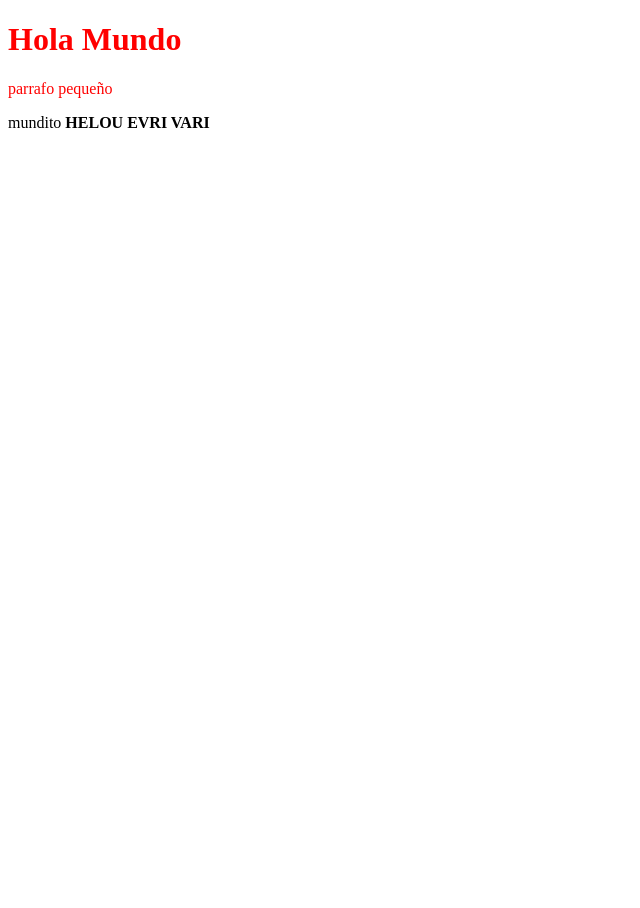
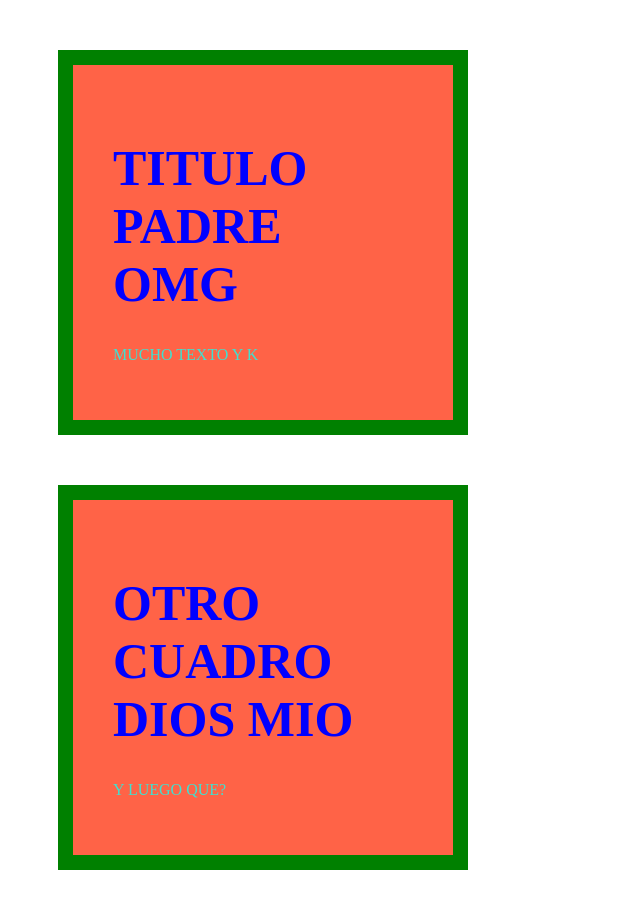
Before and after one commit to AngelC84/PracticaWeb, a plain HTML site: page index.html in a window 1280 px wide. Shown: the whole page, without its empty margins (0-640 px from the left). Before the commit the page ends 800 px from the top, so only its background shows below. Drawn offline with Linux system fonts and the light colour scheme.

Commit message:
clase 11-feb

```diff
--- a/index.html
+++ b/index.html
@@ -6,22 +6,157 @@
     <title>Document</title>
 <style>
 
-h1{ /*Atributo */
+h1,h2,h3{ /*Atributo */
     color :blue;
+    font-size: 50px;
 }
 .colorRojo{ /*Clase*/
     color:red;
 }
-#Hola2{
+#Hola2{ /*ID*/
     color:seagreen;
 }
 
+p.Estilo{
+    color:crimson;
+    font-size: 40px;
+    font-weight: 200;
+}
+
+.CLASESUCA{
+    background-color: tomato;
+    width: 300px;
+    color: turquoise;
+    border: 15px solid green;
+    padding:40px;
+    margin: 50px;
+
+    /*
+    visibility : hidden; - para que el cudrado o lo que queramos no este visible
+    block- estaran asi para que se puedan visualziar en lugar de hidden
+    display: inline; -- tener cuidado ya que te puede desordenar
+    */
+}
+/*
+p::before{
+    content: "ANTES <<";
+    color:cyan;
+}
+
+p::after {
+    content: "DESPUES >>";
+    color :darkkhaki;
+}
+
+li::before{
+    content:".";
+    color:greenyellow;
+}
+*/
+
+/*
+p::first-letter{
+color:hotpink;
+font-size: 80px;
+
+}
+
+div:hover{
+background-color: indigo;
+
+}
+
+a:link{
+    color:blueviolet;
+}
+a:visited{
+    color:chartreuse;
+
+}
+a:hover{
+background-color: indigo;
+
+}
+a:active{
+    color: chocolate;
+}
+p::after{
+    color: yellow;
+    content : "hola";
+}
+p{
+    color:violet !important;
+}
+p{
+    color:cornflowerblue;
+}
+
+*/
+/*
+ p * a{
+font-size: 30px;
+}
+*/
 </style>
 
 </head>
 <body>
-   <h1 class = "colorRojo"> Hola Mundo</h1>
+   <!--h1> Hola Mundo</h1>
+   <h2> CRACKISIMOOO</h2>
+   <h3> PROBANDO AnDo</h3>
    <p class = "colorRojo">parrafo pequeño </p>
-   <p id = "#Hola2">mundito <b>HELOU EVRI VARI</b></p>
+   <p id = "Hola2">mundito <b>HELOU EVRI VARI</b></p-->
+
+    <!--
+Un span puede estar dentro de un div
+Un div no puede estr dentro de un p
+
+Si ponemos p * a el hijo a y todos lo que lo tengan seran afectados
+
+
+    -->
+    <!--p>mai linc : <span><a href= '#'> www.google.com </a></span></p>
+    <p>mai linc :<a href= '#'> www.google.com </a></p-->
+
+   <!--h1 class = "Estilo"> PARRAFO 1</h1>
+   <p class = "Estilo"> PARRAFO 1</p>
+   <p class = "Estilo"> PARRAFO 2</p>
+   <p class = "Estilo"> PARRAFO 3</p>
+
+   <ul>
+       <li>Coffe</li>
+       <li>Tea</li>
+       <li>COCA-COLA</li>
+   </ul>
+<div>
+   <p>Welcome to the Testo North America website, home of the world leader in the design, development, and manufacture of portable test and measurement instrumentation and solutions.</p>
+   <br>
+   <p>Welcome to the Testo North America website, home of the world leader in the design, development, and manufacture of portable test and measurement instrumentation and solutions.</p>
+   <br>
+   <p>Welcome to the Testo North America website, home of the world leader in the design, development, and manufacture of portable test and measurement instrumentation and solutions.</p>
+</div-->
+
+<!--a href="#"> Este enlace cambiara por arte de magiaaa omaigooo</a>
+<br>
+<a href="#"> Este enlace cambiara por arte de magiaaa omaigooo</a>
+<br>
+<a href="#"> Este enlace cambiara por arte de magiaaa omaigooo</a>
+
+
+
+<p> Este enlace cambiara por arte de magiaaa omaigooo</p-->
+
+<div class="CLASESUCA">
+<h1> TITULO PADRE OMG </h1>
+<p> MUCHO TEXTO Y K  </p>
+
+</div>
+
+<div class="CLASESUCA">
+<h1> OTRO CUADRO DIOS MIO </h1>
+<p> Y LUEGO QUE?  </p>
+
+</div>
+
 </body>
 </html>
```
